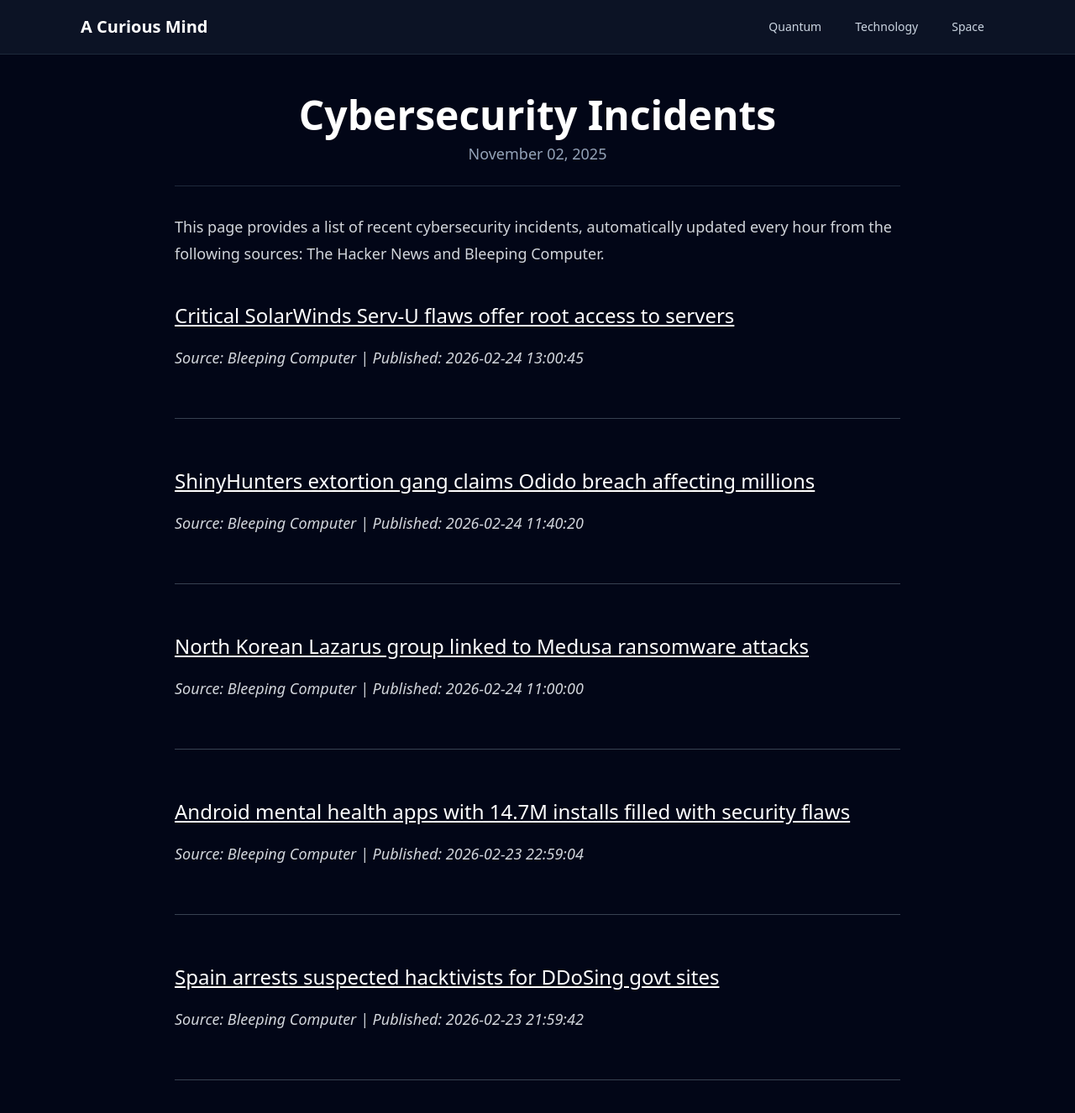
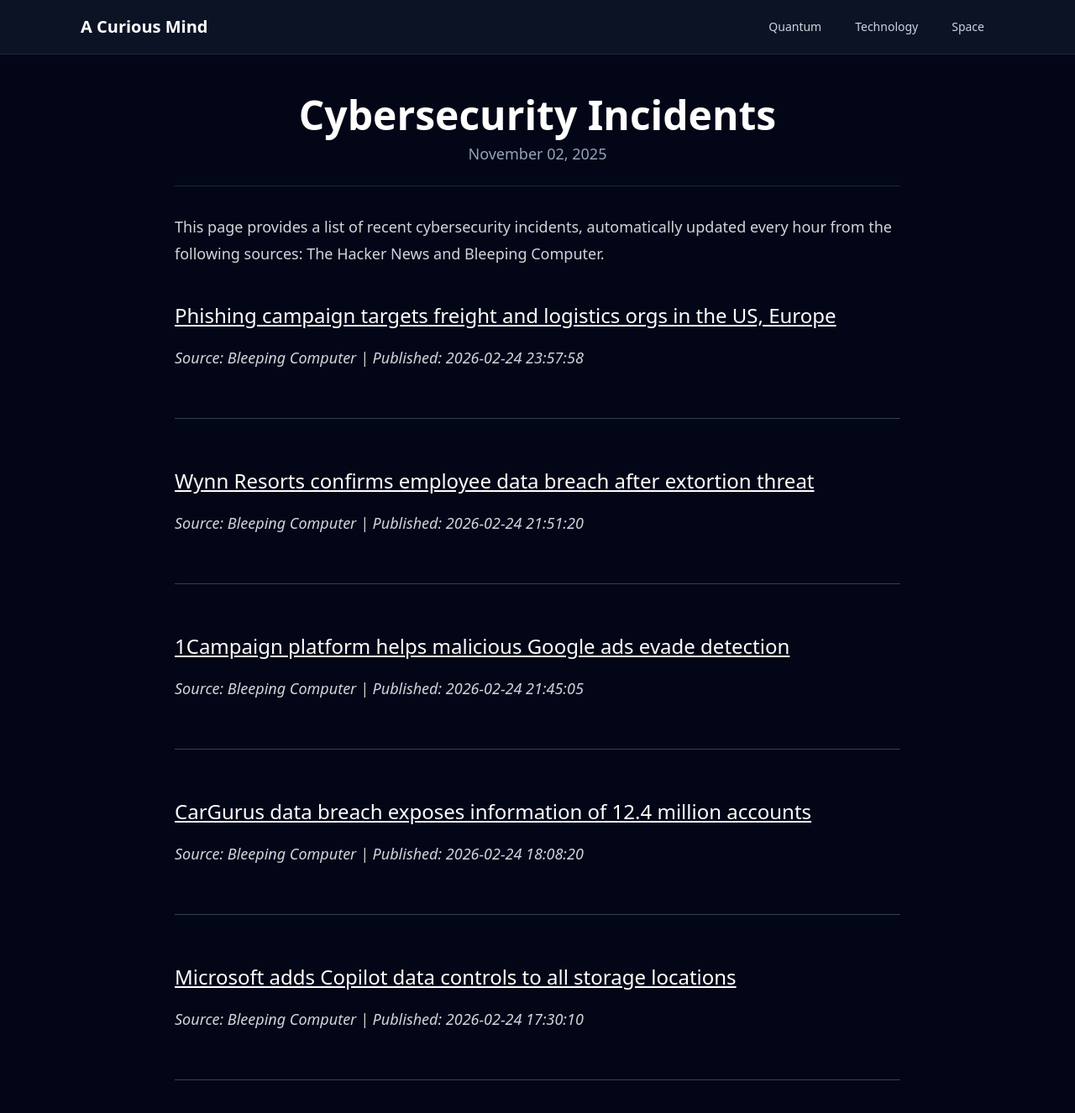
Before and after one commit to onehl7/onehl7.github.io, a Jekyll site: the page built from _posts/2025-11-02-cybersecurity-incidents.md, in a window 1280 px wide and 1400 px high. Shown: the top 1326 px of the window at 84% size. Built offline with Jekyll 4.4.1, drawn with Linux system fonts in a browser that asks for light colours; nearby versions of some CDN libraries.

Commit message:
Update news data

```diff
--- a/_data/news.json
+++ b/_data/news.json
@@ -1,32 +1,32 @@
 [
   {
     "source": "Bleeping Computer",
-    "title": "Critical SolarWinds Serv-U flaws offer root access to servers",
-    "link": "https://www.bleepingcomputer.com/news/security/critical-solarwinds-serv-u-flaws-offer-root-access-to-servers/",
-    "published": "2026-02-24 13:00:45"
+    "title": "Phishing campaign targets freight and logistics orgs in the US, Europe",
+    "link": "https://www.bleepingcomputer.com/news/security/phishing-campaign-targets-freight-and-logistics-orgs-in-the-us-europe/",
+    "published": "2026-02-24 23:57:58"
   },
   {
     "source": "Bleeping Computer",
-    "title": "ShinyHunters extortion gang claims Odido breach affecting millions",
-    "link": "https://www.bleepingcomputer.com/news/security/shinyhunters-extortion-gang-claims-odido-breach-affecting-millions/",
-    "published": "2026-02-24 11:40:20"
+    "title": "Wynn Resorts confirms employee data breach after extortion threat",
+    "link": "https://www.bleepingcomputer.com/news/security/wynn-resorts-confirms-employee-data-breach-after-extortion-threat/",
+    "published": "2026-02-24 21:51:20"
   },
   {
     "source": "Bleeping Computer",
-    "title": "North Korean Lazarus group linked to Medusa ransomware attacks",
-    "link": "https://www.bleepingcomputer.com/news/security/north-korean-lazarus-group-linked-to-medusa-ransomware-attacks/",
-    "published": "2026-02-24 11:00:00"
+    "title": "1Campaign platform helps malicious Google ads evade detection",
+    "link": "https://www.bleepingcomputer.com/news/security/1campaign-platform-helps-malicious-google-ads-evade-detection/",
+    "published": "2026-02-24 21:45:05"
   },
   {
     "source": "Bleeping Computer",
-    "title": "Android mental health apps with 14.7M installs filled with security flaws",
-    "link": "https://www.bleepingcomputer.com/news/security/android-mental-health-apps-with-147m-installs-filled-with-security-flaws/",
-    "published": "2026-02-23 22:59:04"
+    "title": "CarGurus data breach exposes information of 12.4 million accounts",
+    "link": "https://www.bleepingcomputer.com/news/security/cargurus-data-breach-exposes-information-of-124-million-accounts/",
+    "published": "2026-02-24 18:08:20"
   },
   {
     "source": "Bleeping Computer",
-    "title": "Spain arrests suspected hacktivists for DDoSing govt sites",
-    "link": "https://www.bleepingcomputer.com/news/security/spain-arrests-suspected-anonymous-fenix-hacktivists-for-ddosing-govt-sites/",
-    "published": "2026-02-23 21:59:42"
+    "title": "Microsoft adds Copilot data controls to all storage locations",
+    "link": "https://www.bleepingcomputer.com/news/microsoft/microsoft-adds-copilot-data-controls-to-all-storage-locations/",
+    "published": "2026-02-24 17:30:10"
   }
 ]
```
